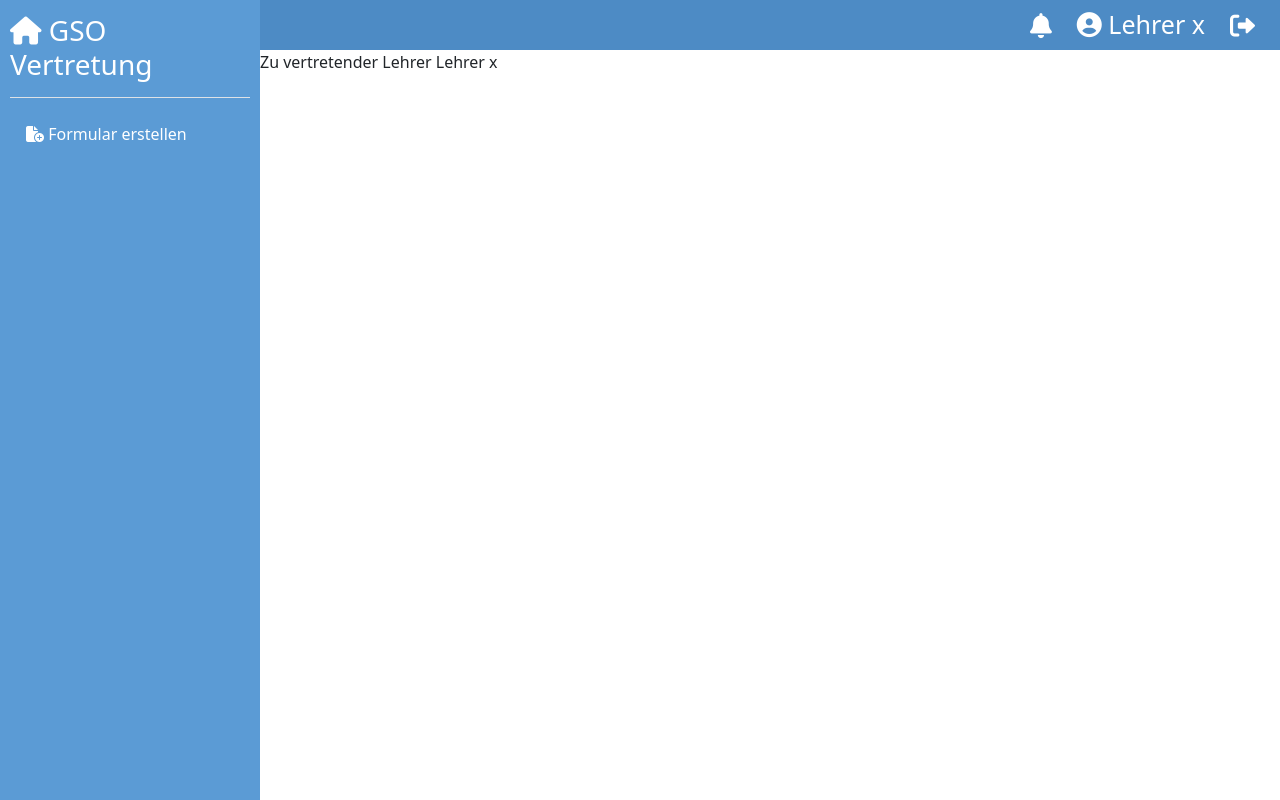
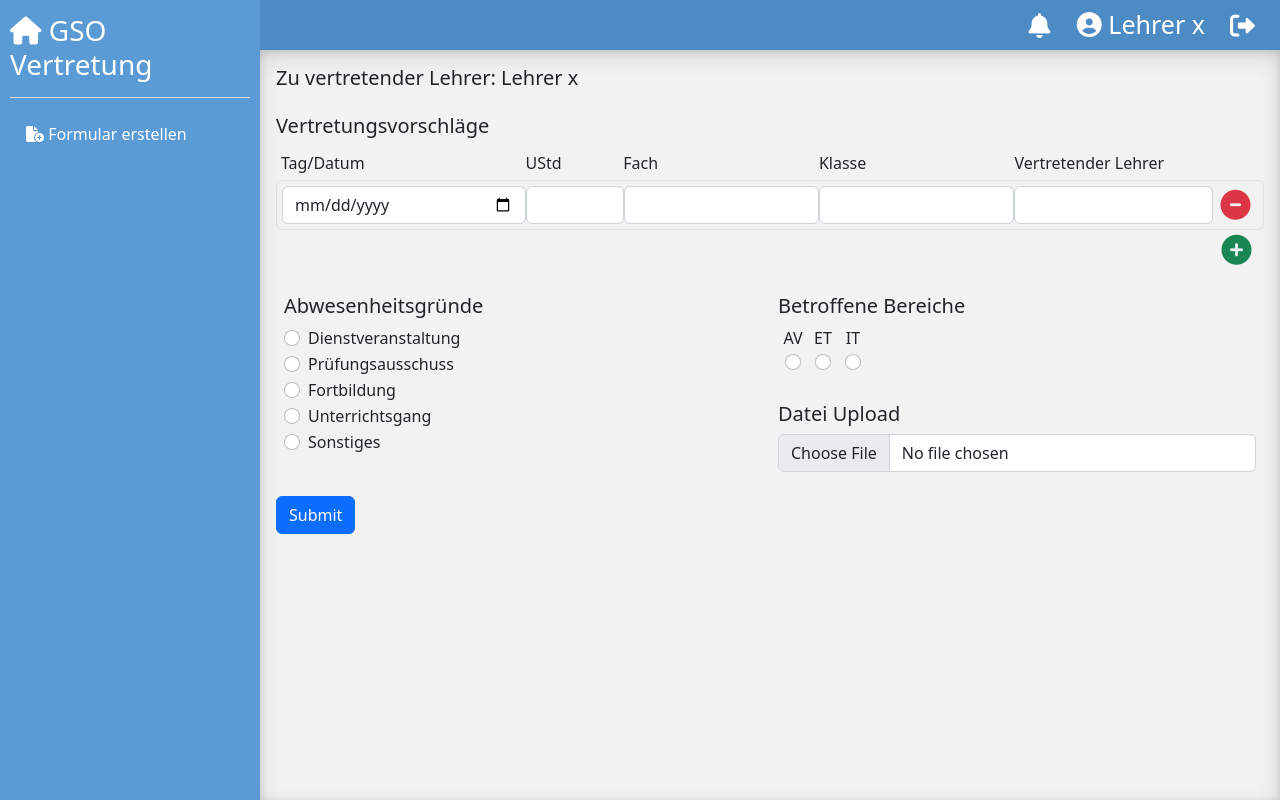
Before and after one commit to Nepomukk/Vertretungsplaner, a Flask app: page /formular in a window 1280 px wide. Run offline with Flask 2, Linux system fonts and the light colour scheme; some libraries are stand-ins or nearby versions.

Commit message:
Add formular page (html and css)

```diff
--- a/frontend/main.py
+++ b/frontend/main.py
@@ -27,6 +27,7 @@ default = {
     "menu_items": menu_items,
 }
 
+
 # INFO: add hide_menu=True to render_template() to disable the menu for a route
 
 
@@ -39,7 +40,43 @@ def home():
 @app.route('/formular')
 def formular_page():
     name = 'Lehrer x'
-    return render_template('pages/formular.html', default=default, username=name)
+    absence_reasons = {
+        'work_event': {
+            'name': 'Dienstveranstaltung',
+            'enable_textarea': False,
+        },
+        'exma_committee': {
+            'name': 'Prüfungsausschuss',
+            'enable_textarea': False,
+        },
+        'further_education': {
+            'name': 'Fortbildung',
+            'enable_textarea': False,
+        },
+        'lesson_course': {
+            'name': 'Unterrichtsgang',
+            'enable_textarea': False,
+        },
+        'other': {
+            'name': 'Sonstiges',
+            'enable_textarea': True,
+        },
+    }
+    affected_departments = {
+        'av': {
+            'name': 'AV',
+        },
+        'et': {
+            'name': 'ET',
+        },
+        'it': {
+            'name': 'IT',
+        },
+    }
+    return render_template('pages/formular.html', default=default, username=name,
+                           absence_reasons=absence_reasons,
+                           affected_departments=affected_departments
+                           )
 
 
 app.run()
--- /dev/null
+++ b/frontend/static/css/formular.css
@@ -0,0 +1,28 @@
+.fp-absence-grid {
+    display: grid;
+    grid-template-columns: [first-col] 25% 10% 20% 20% auto [last-col] 45px;
+    padding: 5px;
+}
+.fp-absence-grid .last-col {
+    grid-column-start: last-col;
+}
+
+.fp-department-grid {
+    display: grid;
+    grid-template-columns: repeat(10, 30px);
+    /* padding: 5px; */
+}
+.fp-department-grid > * {
+    display: flex;
+    align-items: center;
+    justify-content: center;
+    height: 100%;
+    width: 100%;
+}
+
+.fp-row-container {
+    display: flex;
+    justify-content: space-between;
+    align-items: flex-start;
+    flex-wrap: wrap;
+}
--- a/frontend/static/css/menu.css
+++ b/frontend/static/css/menu.css
@@ -13,6 +13,8 @@ body, html {
 }
 .content {
     height: calc(100% - 50px);
+    box-shadow: inset 0 0.5em 1.5em rgb(0 0 0 / 10%), inset 0 0.125em 0.5em rgb(0 0 0 / 15%);
+    background-color: rgba(0, 0, 0, .05);
 }
 
 .menu * {
@@ -53,12 +55,3 @@ body, html {
 .nav-item *:hover {
     color: #fff;
 }
-
-.icon-button {
-    padding: 10px;
-    border-radius: 5px;
-    cursor: pointer;
-}
-.icon-button:hover {
-    background: #00000047;
-}
--- a/frontend/static/css/style.css
+++ b/frontend/static/css/style.css
@@ -0,0 +1,35 @@
+.icon-button {
+    display: flex;
+    justify-content: center;
+    align-items: center;
+    width: 45px;
+    height: 45px;
+    padding: 10px;
+    border-radius: 5px;
+    cursor: pointer;
+    font-size: 25px;
+}
+.icon-button:hover {
+    background: #00000047;
+}
+
+.circle-button {
+    display: flex;
+    justify-content: center;
+    align-items: center;
+    font-size: 30px;
+    cursor: pointer;
+}
+.circle-button.text-danger:hover {
+    color: rgb(193, 19, 36) !important
+}
+.circle-button.text-success:hover {
+    color: rgb(13, 107, 63) !important
+}
+
+input.hide-text + textarea {
+    display: none;
+}
+input.hide-text:checked + textarea {
+    display: initial;
+}
--- a/frontend/templates/pages/formular.html
+++ b/frontend/templates/pages/formular.html
@@ -1,5 +1,79 @@
 {% extends 'layout.html' %}
 
 {% block content %}
-    <p>Zu vertretender Lehrer {{ username }}</p>
+    <div class="form-container p-3">
+        <form>
+            <h5>Zu vertretender Lehrer: {{ username }}</h5>
+
+            <div class="absence-lessons mb-3 mt-4">
+                <h5>Vertretungsvorschläge</h5>
+                <div class="label-container fp-absence-grid">
+                    <label for="">Tag/Datum</label>
+                    <label for="">UStd</label>
+                    <label for="">Fach</label>
+                    <label for="">Klasse</label>
+                    <label for="">Vertretender Lehrer</label>
+                </div>
+                <div class="input-container fp-absence-grid border rounded">
+                    <input type="date" class="form-control">
+                    <input type="number" class="form-control">
+                    <input type="text" class="form-control">
+                    <input type="text" class="form-control">
+                    <input type="text" class="form-control">
+                    <span class="circle-button text-danger">
+                        <i class="fa-solid fa-circle-minus"></i>
+                    </span>
+                </div>
+                <div class="input-container fp-absence-grid">
+                    <span class="circle-button text-success last-col">
+                        <i class="fa-solid fa-circle-plus"></i>
+                    </span>
+                </div>
+            </div>
+
+            <div class="fp-row-container">
+
+                <div class="absence-reasons mb-3 p-2 w-50">
+                    <h5>Abwesenheitsgründe</h5>
+                    {% for key, item in absence_reasons.items() %}
+                        <div class="form-check">
+                            <label class="form-check-label" for="absence-reasons-{{ key }}">
+                                {{ item['name'] }}
+                            </label>
+                            <input class="form-check-input hide-text" type="radio" name="absence-reasons" id="absence-reasons-{{ key }}" value="{{ key }}">
+                            {% if item['enable_textarea'] %}
+                                <textarea class="form-control" id="absence-reasons-text-{{ key }}" rows="3"></textarea>
+                            {% endif %}
+                        </div>
+                    {% endfor %}
+                </div>
+
+                <div class="w-50">
+                    <div class="affected-departments mb-3 p-2">
+                        <h5>Betroffene Bereiche</h5>
+                        <div class="fp-department-grid label-container">
+                            {% for key, item in affected_departments.items() %}
+                                <label class="form-check-label" for="affected-departments-{{ key }}">{{ item['name'] }}</label>
+                            {% endfor %}
+                        </div>
+                        <div class="fp-department-grid input-container">
+                            {% for key, item in affected_departments.items() %}
+                                <span>
+                                    <input type="radio" class="form-check-input" name="affected-departments" id="affected-departments-{{ key }}">
+                                </span>
+                            {% endfor %}
+                        </div>
+                    </div>
+
+                    <div class="file-upload mb-3 p-2">
+                        <h5>Datei Upload</h5>
+                        <input class="form-control" type="file" id="formFile">
+                    </div>
+                </div>
+
+            </div>
+
+            <button type="submit" class="btn btn-primary">Submit</button>
+        </form>
+    </div>
 {% endblock %}
```
